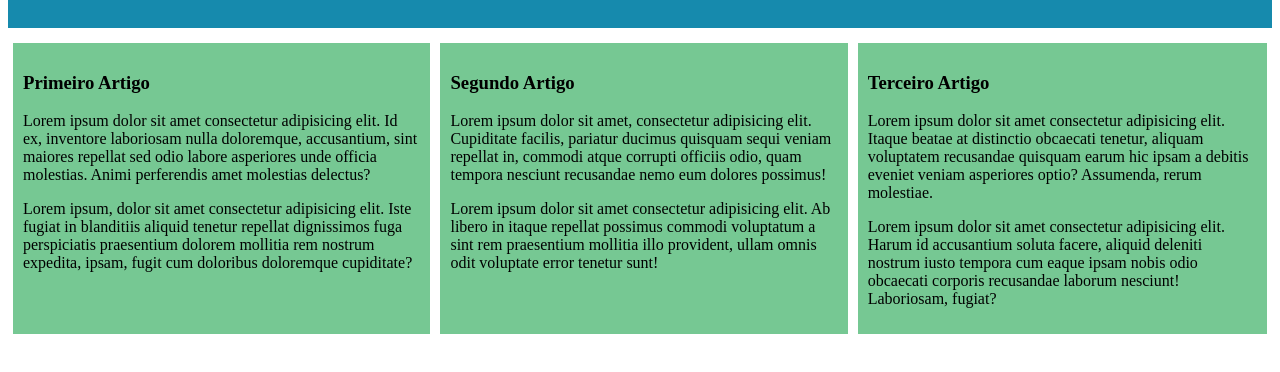
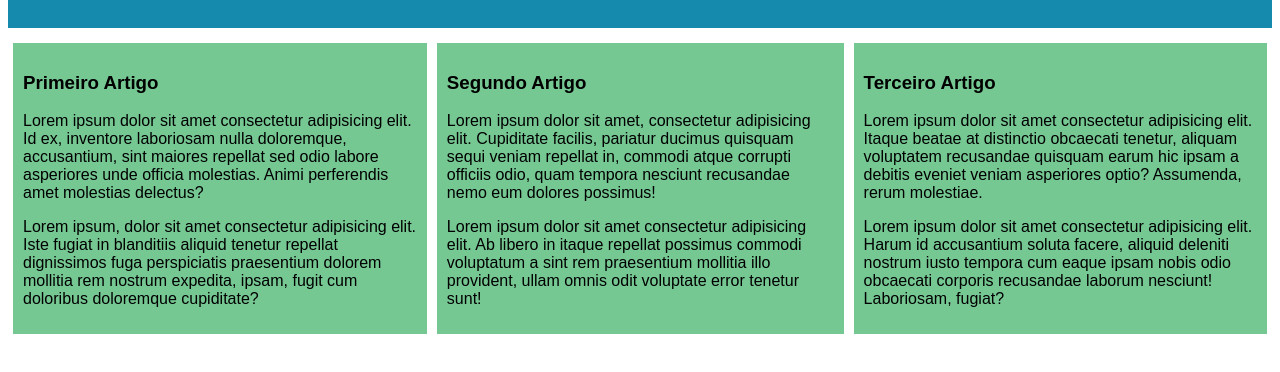
Before and after one commit to NathanSnt/Desenvolvimento-Web-SENAC, a plain HTML site: page Exercícios/Exercício 7/index.html in a window 1280 px wide. Shown: the part 80-452 px from the top of the page. Drawn offline with Linux system fonts and the light colour scheme.

Commit message:
Mudei a fonte

```diff
--- a/Exercícios/Exercício 7/style.css
+++ b/Exercícios/Exercício 7/style.css
@@ -1,7 +1,10 @@
+body {
+    font-family: Arial, Helvetica, sans-serif;
+}
+
 header {
     margin-bottom: 10px;
     height: 100px;
-    font-family: sans-serif;
     background-color: #168aad;
     color: #fff;
     display: flex;
```
